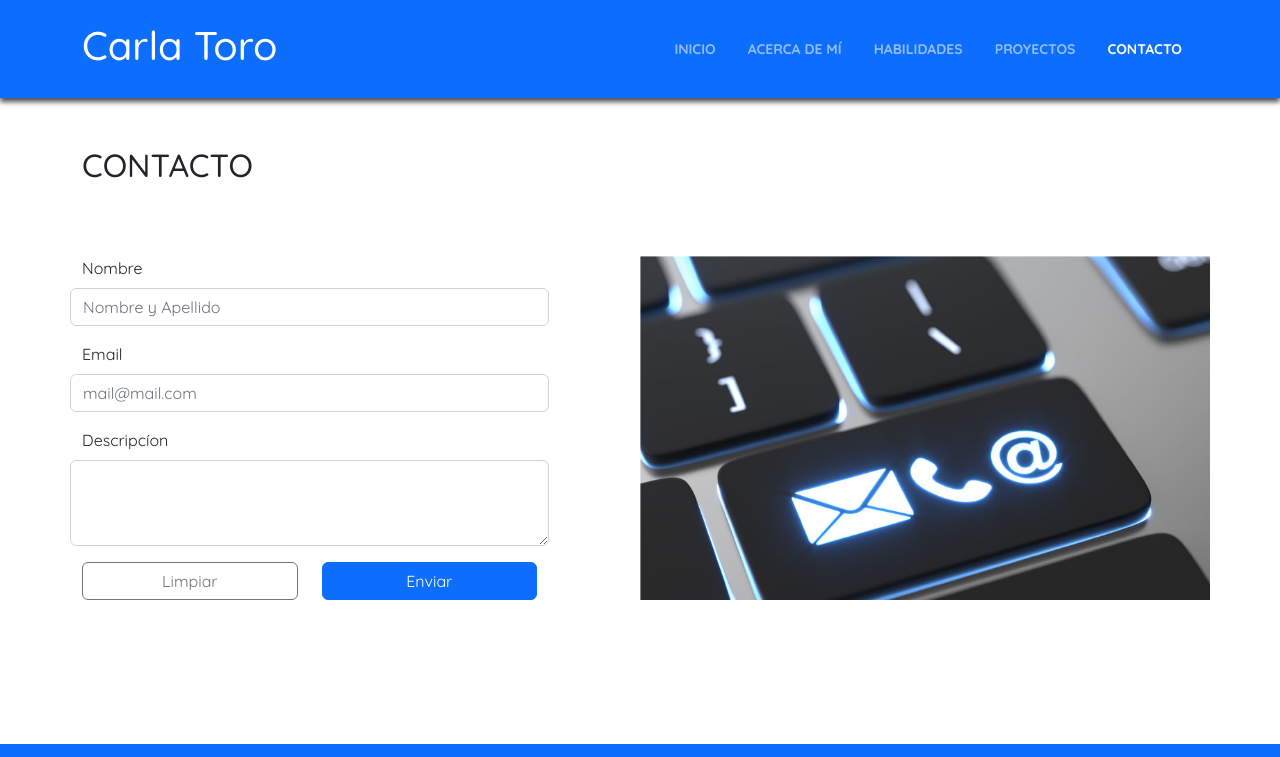
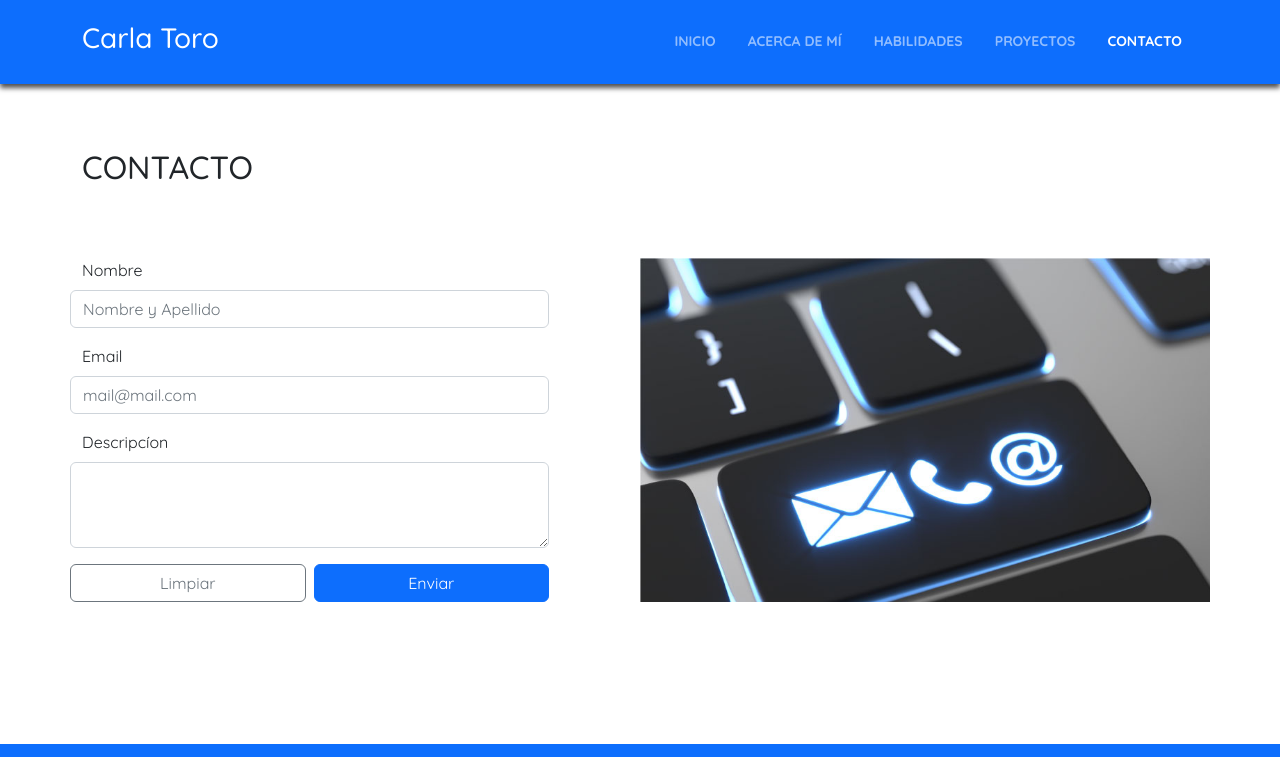
Before and after one commit to carlatoro/my-profile, a website: page paginas/contacto.html in a window 1280 px wide. Shown: the top 757 px of the page. Drawn offline with nearby package versions, Linux system fonts and the light colour scheme.

Commit message:
correcion de titulos y espaciados

```diff
--- a/paginas/contacto.html
+++ b/paginas/contacto.html
@@ -45,7 +45,7 @@
       >
         <div class="container">
           <a class="navbar-brand" href="../index.html">
-            <h1 class="zoom">Carla Toro</h1>
+            <h1 class="zoom fs-3">Carla Toro</h1>
           </a>
           <button
             class="navbar-toggler"
@@ -102,7 +102,7 @@
       </nav>
     </header>
     <main class="main my-5 animate__animated animate__fadeIn animate__slow">
-      <article>
+      <article class="m-3">
         <header class="container">
           <div class="row">
             <h2 class="text-uppercase">Contacto</h2>
@@ -143,7 +143,7 @@
                   ></textarea>
                 </div>
                 <div class="row">
-                  <div class="col-lg-6 col-sm-12">
+                  <div class="col-lg-6 col-sm-12 p-0 pe-lg-1">
                     <button
                       type="reset"
                       class="btn btn-outline-secondary w-100"
@@ -151,7 +151,7 @@
                       Limpiar
                     </button>
                   </div>
-                  <div class="col-lg-6 col-sm-12">
+                  <div class="col-lg-6 col-sm-12 p-0 ps-lg-1 mt-lg-0 mt-2">
                     <button
                       type="button"
                       class="btn btn-primary w-100"
```
Also changed, not shown: index.html (+1 -1 lines), paginas/acercademi.html (+1 -1 lines), paginas/habilidades.html (+1 -1 lines), paginas/proyectos.html (+1 -1 lines).
